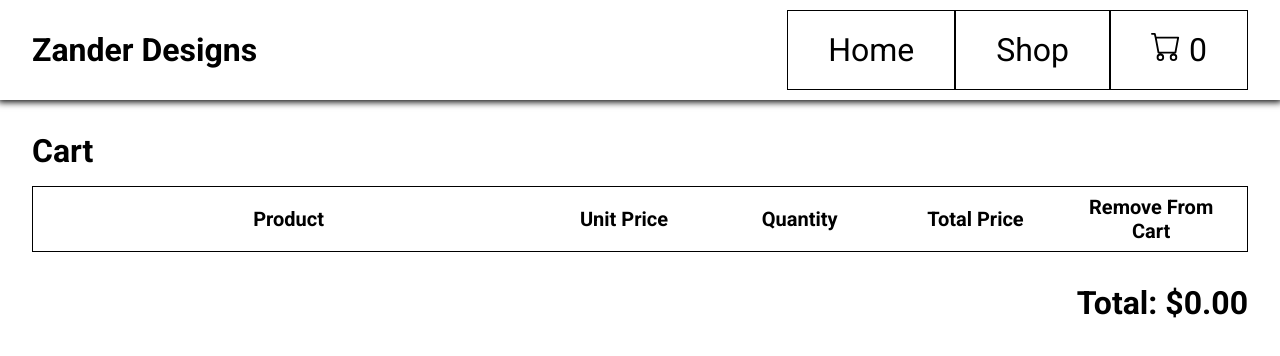
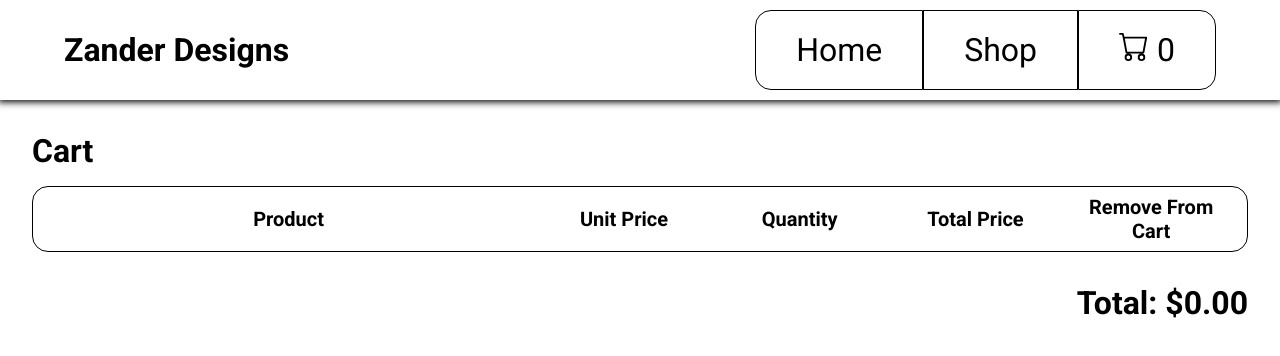
Before and after one commit to alex-delia/shopping-app, a React (Vite) app: page /cart in a window 1280 px wide. Shown: the top 356 px of the page. Built offline with nearby package versions, Linux system fonts and the light colour scheme.

Commit message:
adjust minor styles

```diff
--- a/src/styles/Cart.module.css
+++ b/src/styles/Cart.module.css
@@ -18,6 +18,7 @@
     padding: 0.5rem 1rem;
     border: 1px solid black;
     margin-bottom: 1rem;
+    border-radius: 16px;
 }
 
 .total {
--- a/src/styles/NavBar.module.css
+++ b/src/styles/NavBar.module.css
@@ -1,7 +1,7 @@
 .header {
     display: flex;
     align-items: center;
-    padding: 0 2rem;
+    padding: 0 4rem;
     box-shadow: 0px 0px 7px 2px #000000;
     height: 100px;
 }
@@ -23,7 +23,14 @@
     display: flex;
     align-items: center;
     border: 1px solid black;
+}
 
+.navItem:first-child {
+    border-radius: 16px 0 0 16px;
+}
+
+.navItem:last-child {
+    border-radius: 0 16px 16px 0;
 }
 
 .navItem:hover {
```
